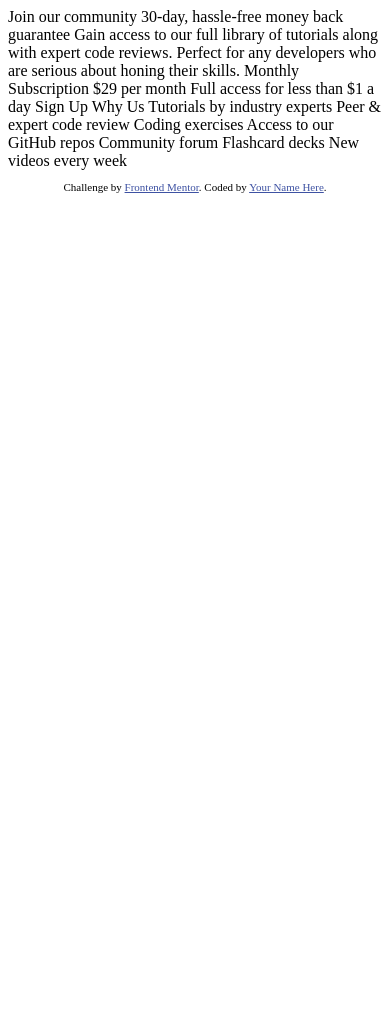
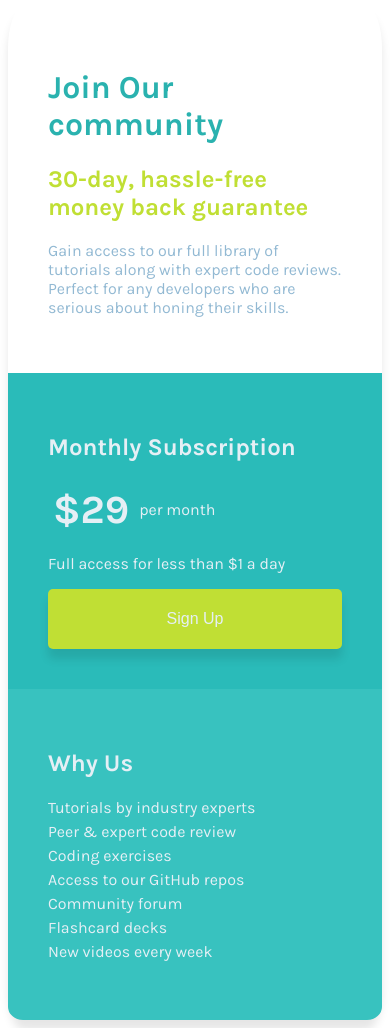
Before and after one commit to IoanCirja/Grid_Layout, a plain HTML site: page index.html in a window 390 px wide. Before the commit the page ends 844 px from the top, so only its background shows below. Drawn offline with Linux system fonts and the light colour scheme.

Commit message:
desktop - phone

```diff
--- a/index.html
+++ b/index.html
@@ -1,50 +1,59 @@
 <!DOCTYPE html>
 <html lang="en">
-<head>
-  <meta charset="UTF-8">
-  <meta name="viewport" content="width=device-width, initial-scale=1.0"> <!-- displays site properly based on user's device -->
+  <head>
+    <meta charset="UTF-8" />
+    <meta name="viewport" content="width=device-width, initial-scale=1.0" />
 
-  <link rel="icon" type="image/png" sizes="32x32" href="./images/favicon-32x32.png">
+    <link
+      rel="icon"
+      type="image/png"
+      sizes="32x32"
+      href="./images/favicon-32x32.png"
+    />
+    <link
+      href="https://fonts.googleapis.com/css2?family=Karla:wght@400;700&display=swap"
+      rel="stylesheet"
+    />
 
-  <title>Frontend Mentor | Single Price Grid Component</title>
+    <link rel="stylesheet" href="style.css" />
 
-  <!-- Feel free to remove these styles or customise in your own stylesheet 👍 -->
-  <style>
-    .attribution { font-size: 11px; text-align: center; }
-    .attribution a { color: hsl(228, 45%, 44%); }
-  </style>
-</head>
-<body>
-  Join our community
+    <title>Frontend Mentor | Single Price Grid Component</title>
+  </head>
+  <body>
+    <div id="container">
+      <div id="joinUs">
+        <h1>Join Our community</h1>
+        <h2>30-day, hassle-free money back guarantee</h2>
+        <p>
+          Gain access to our full library of tutorials along with expert code
+          reviews.<br />Perfect for any developers who are serious about honing
+          their skills.
+        </p>
+      </div>
 
-  30-day, hassle-free money back guarantee
+      <div id="subscription">
+        <h2>Monthly Subscription</h2>
+        <div id="price">
+          <p>$29</p>
+          <p>per month</p>
+        </div>
 
-  Gain access to our full library of tutorials along with expert code reviews.
-  Perfect for any developers who are serious about honing their skills.
+        <p>Full access for less than $1 a day</p>
+        <button type="submit">Sign Up</button>
+      </div>
 
-  Monthly Subscription
-
-  &dollar;29 per month
-
-  Full access for less than &dollar;1 a day
-
-  Sign Up
-
-  Why Us
-
-  Tutorials by industry experts
-  Peer &amp; expert code review
-  Coding exercises
-  Access to our GitHub repos
-  Community forum
-  Flashcard decks
-  New videos every week
-
-  <footer>
-    <p class="attribution">
-      Challenge by <a href="https://www.frontendmentor.io?ref=challenge" target="_blank">Frontend Mentor</a>.
-      Coded by <a href="#">Your Name Here</a>.
-    </p>
-  </footer>
-</body>
+      <section id="whyUs">
+        <h2>Why Us</h2>
+        <p>
+          Tutorials by industry experts<br />
+          Peer & expert code review<br />
+          Coding exercises<br />
+          Access to our GitHub repos<br />
+          Community forum<br />
+          Flashcard decks<br />
+          New videos every week<br />
+        </p>
+      </section>
+    </div>
+  </body>
 </html>
--- /dev/null
+++ b/style.css
@@ -0,0 +1,126 @@
+body {
+  display: flex;
+  justify-content: center;
+  align-items: center;
+  font-size: 16px;
+  font-family: "Karla", sans-serif;
+}
+
+#subscription {
+  background-color: hsl(179, 63%, 45%);
+  padding: 40px;
+  border-bottom-left-radius: 4%;
+  color: hsl(204, 43%, 93%);
+  grid-column: 1 / span 1;
+}
+
+#whyUs {
+  background-color: hsl(179, 55%, 49%);
+  padding: 40px;
+  border-bottom-right-radius: 4%;
+  color: hsl(204, 43%, 93%);
+  grid-column: 2 / span 1;
+}
+
+#joinUs {
+  grid-column: 1 / span 2;
+  padding: 40px;
+}
+
+#container {
+  display: grid;
+  grid-template-rows: 45% 55%;
+  grid-template-columns: 350px 350px;
+  border-radius: 4%;
+  box-shadow: 0 10px 10px rgba(0, 0, 0, 0.1);
+}
+
+#joinUs h1 {
+  color: hsl(179, 62%, 43%);
+  font-weight: 700;
+}
+
+#joinUs h2 {
+  color: hsl(71, 73%, 54%);
+  font-weight: 700;
+}
+
+#joinUs p {
+  color: hsl(204, 43%, 70%);
+  font-weight: 400;
+}
+
+#whyUs p {
+  line-height: 1.5;
+}
+
+button {
+  background-color: hsl(71, 73%, 54%);
+  color: hsl(204, 43%, 93%);
+  width: 270px;
+  height: 60px;
+  border: 0px;
+  box-shadow: 0 10px 10px rgba(0, 0, 0, 0.1);
+  border-radius: 5px;
+  padding: 0px;
+  font-size: 16px;
+}
+button:active {
+  background-color: hsl(71, 73%, 40%);
+}
+
+#price {
+  display: flex;
+  justify-content: flex-start;
+}
+#price p {
+  margin: 5px;
+}
+#price p:first-of-type {
+  font-size: 40px;
+  font-weight: 700;
+}
+#price p:last-of-type {
+  align-self: center;
+}
+
+@media screen and (max-width: 767px) {
+  #subscription {
+    background-color: hsl(179, 63%, 45%);
+    padding: 40px;
+    color: hsl(204, 43%, 93%);
+    border-bottom-left-radius: 0%;
+    grid-row: 2;
+    grid-column: 1;
+  }
+
+  #whyUs {
+    background-color: hsl(179, 55%, 49%);
+    padding: 40px;
+    border-bottom-right-radius: 4%;
+    border-bottom-left-radius: 4%;
+    color: hsl(204, 43%, 93%);
+    grid-row: 3;
+    grid-column: 1;
+  }
+
+  #joinUs {
+    padding: 40px;
+    grid-row: 1;
+    grid-column: 1;
+  }
+
+  #container {
+    display: grid;
+    grid-template-rows: auto auto auto;
+    grid-template-columns: 1fr;
+    border-radius: 4%;
+    box-shadow: 0 10px 10px rgba(0, 0, 0, 0.1);
+  }
+
+  button {
+    width: 100%;
+    max-width: 300px;
+    margin: 0 auto;
+  }
+}
```
